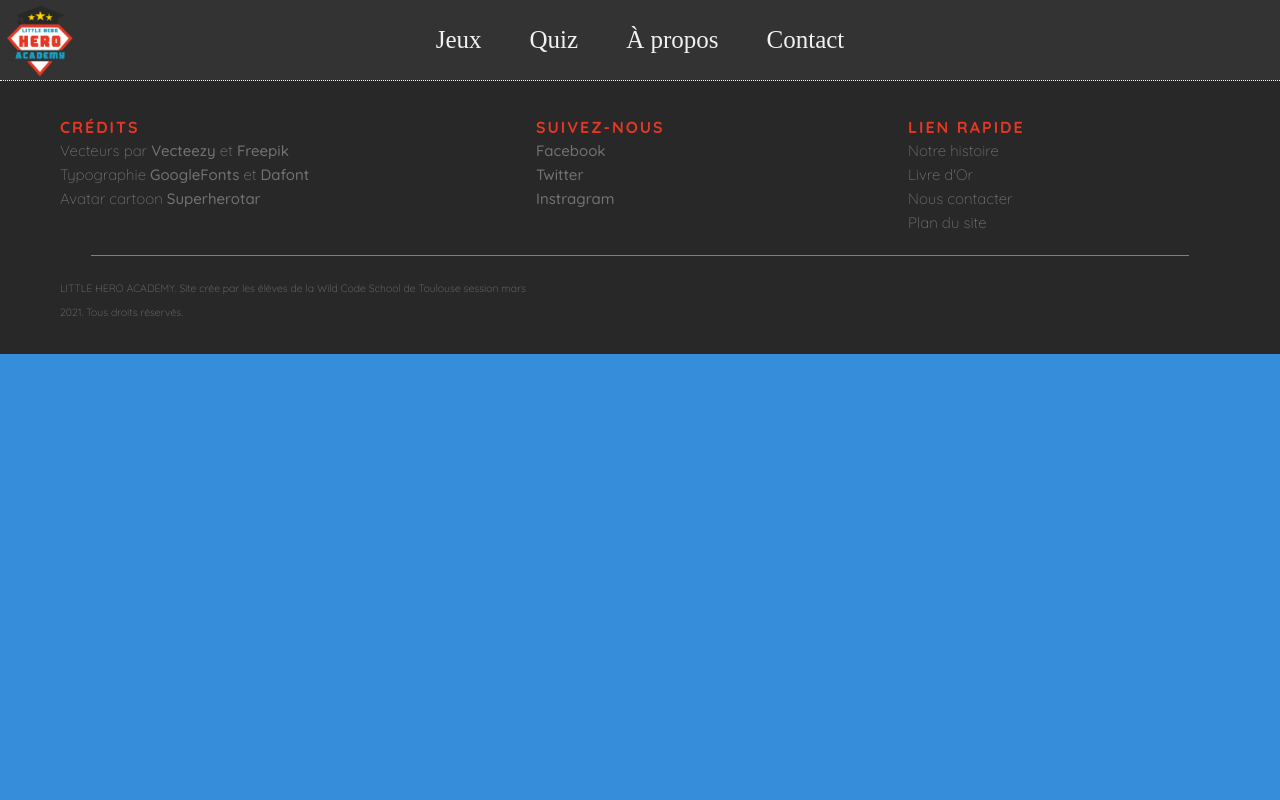
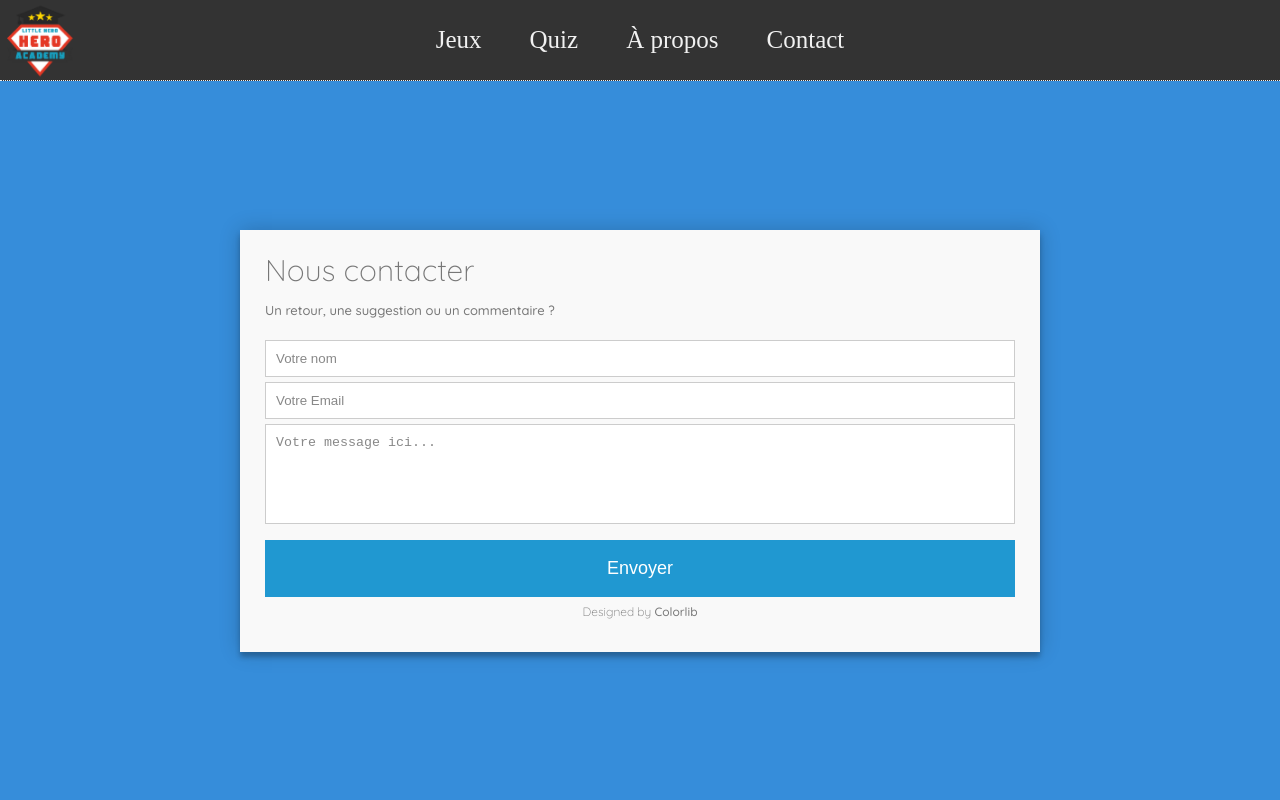
Before and after one commit to WildCodeSchool/tlse0321-js-p2-little-hero-academy, a React (Create React App) app: page /contactform in a window 1280 px wide. Shown: the top 800 px of the page. Built offline with nearby package versions, Linux system fonts and the light colour scheme.

Commit message:
created contact form and added link to app.jsx and header menu, still WIP but main form is done

```diff
--- a/src/App.css
+++ b/src/App.css
@@ -1,6 +1,6 @@
 @import url('https://fonts.googleapis.com/css2?family=Quicksand:wght@300;500;700&display=swap');
 
-/* @font-face {
+@font-face {
   font-family: 'RG-bold';
   src: url('./fonts/roguehero-bold-webfont.woff2') format('woff2'),
     url('./fonts/roguehero-bold-webfont.woff') format('woff');
@@ -24,16 +24,6 @@
   font-style: normal;
 }
 
-@font-face {
-  font-family: 'TextHero-regular';
-  src: url('https://s3-us-west-2.amazonaws.com/s.cdpn.io/4273/306FA6_1_0.woff2')
-      format('woff2'),
-    url('https://s3-us-west-2.amazonaws.com/s.cdpn.io/4273/306FA6_0_0.woff')
-      format('woff');
-  font-style: normal;
-  font-weight: 400;
-} */
-
 :root {
   --greydark: #282828;
   --greylight: #f5f5f5;
--- a/src/App.jsx
+++ b/src/App.jsx
@@ -5,6 +5,7 @@ import Header from './Components/Header';
 import Footer from './Components/Footer';
 import Gamepage from './Components/Gamepage';
 import Carousel from './Components/Carousel';
+import ContactForm from './Components/ContactForm';
 
 function App() {
   return (
@@ -13,6 +14,8 @@ function App() {
         <Header />
         <Route path="/jeux" exact component={Carousel} />
         <Route path="/quiz" exact component={Gamepage} />
+        <Route path="/contactform" exact component={ContactForm} />
+
         <Footer />
       </Router>
     </div>
--- /dev/null
+++ b/src/Components/ContactForm.jsx
@@ -0,0 +1,45 @@
+import React from 'react';
+import '../Styles/ContactForm.css';
+
+const ContactForm = () => (
+  <div className="contact-form-container">
+    <form id="contact" action="mailto:contact@yourdomain.com" method="post">
+      <h3>Nous contacter</h3>
+      <h4>Un retour, une suggestion ou un commentaire ?</h4>
+      <fieldset>
+        <input placeholder="Votre nom" type="text" tabIndex="-3" required />
+      </fieldset>
+      <fieldset>
+        <input placeholder="Votre Email" type="email" tabIndex="-2" required />
+      </fieldset>
+      <fieldset>
+        <textarea placeholder="Votre message ici..." tabIndex="-1" required />
+      </fieldset>
+      <fieldset>
+        <button
+          onClick="submittedForm()"
+          name="submit"
+          type="submit"
+          data-submit="...Sending"
+          href="#"
+          className="hvr-sweep-to-bottom"
+        >
+          Envoyer
+        </button>
+      </fieldset>
+      <p className="copyright">
+        Designed by{' '}
+        <a
+          href="https://colorlib.com"
+          target="_blank"
+          title="Colorlib"
+          rel="noreferrer"
+        >
+          Colorlib
+        </a>
+      </p>
+    </form>
+  </div>
+);
+
+export default ContactForm;
--- a/src/Components/Header.jsx
+++ b/src/Components/Header.jsx
@@ -27,7 +27,12 @@ const header = () => {
           <Link closeMenu={closeMenu} to="/jeux" label="Jeux" href="jeux" />
           <Link closeMenu={closeMenu} to="/quiz" label="Quiz" href="quiz" />
           <Link closeMenu={closeMenu} label="À propos" href="apropos" />
-          <Link closeMenu={closeMenu} label="Contact" href="contact" />
+          <Link
+            closeMenu={closeMenu}
+            to="/contactform"
+            label="Contact"
+            href="contact"
+          />
         </ul>
         <button type="button" className="hamburger-btn" onClick={handleToggle}>
           <img
--- /dev/null
+++ b/src/Styles/ContactForm.css
@@ -0,0 +1,151 @@
+.contact-form-container * {
+  margin: 0;
+  padding: 0;
+  box-sizing: border-box;
+  -webkit-box-sizing: border-box;
+  -moz-box-sizing: border-box;
+}
+
+.contact-form-container {
+  max-width: 800px;
+  width: 100%;
+  margin: 0 auto;
+  position: relative;
+  font-family: 'Quicksand', Helvetica, Arial, sans-serif;
+  font-weight: 100;
+  font-size: 12px;
+  line-height: 30px;
+  color: #777;
+}
+
+#contact input[type='text'],
+#contact input[type='email'],
+#contact input[type='tel'],
+#contact input[type='url'],
+#contact textarea,
+#contact button[type='submit'] {
+  font: 'Quicksand', Helvetica, Arial, sans-serif;
+}
+
+#contact {
+  background: #f9f9f9;
+  padding: 25px;
+  margin: 150px 0;
+  box-shadow: 0 0 20px 0 rgba(0, 0, 0, 0.2), 0 5px 5px 0 rgba(0, 0, 0, 0.24);
+}
+
+#contact h3 {
+  display: block;
+  font-size: 30px;
+  font-weight: 300;
+  margin-bottom: 10px;
+}
+
+#contact h4 {
+  margin: 5px 0 15px;
+  display: block;
+  font-size: 13px;
+  font-weight: 400;
+}
+
+fieldset {
+  border: medium none !important;
+  margin: 0 0 10px;
+  min-width: 100%;
+  padding: 0;
+  width: 100%;
+}
+
+#contact input[type='text'],
+#contact input[type='email'],
+#contact input[type='tel'],
+#contact input[type='url'],
+#contact textarea {
+  width: 100%;
+  border: 1px solid #ccc;
+  background: #fff;
+  margin: 0 0 5px;
+  padding: 10px;
+}
+
+#contact textarea {
+  height: 100px;
+  max-width: 100%;
+  resize: none;
+}
+
+.copyright {
+  text-align: center;
+}
+
+#contact input:focus,
+#contact textarea:focus {
+  outline: 0;
+  border: 1px solid #aaa;
+}
+
+::-webkit-input-placeholder {
+  color: #888;
+}
+
+:-moz-placeholder {
+  color: #888;
+}
+
+::-moz-placeholder {
+  color: #888;
+}
+
+:-ms-input-placeholder {
+  color: #888;
+}
+.hvr-sweep-to-bottom {
+  display: inline-block;
+  vertical-align: middle;
+  -webkit-transform: perspective(1px) translateZ(0);
+  transform: perspective(1px) translateZ(0);
+  box-shadow: 0 0 1px rgba(0, 0, 0, 0);
+  position: relative;
+  -webkit-transition-property: color;
+  transition-property: color;
+  -webkit-transition-duration: 0.3s;
+  transition-duration: 0.3s;
+  color: white;
+  border: none;
+  padding: 1em;
+  background-color: #2098d1;
+  cursor: pointer;
+  width: 100%;
+  font-size: 1.5em;
+}
+.hvr-sweep-to-bottom:before {
+  content: '';
+  position: absolute;
+  z-index: -1;
+  top: 0;
+  left: 0;
+  right: 0;
+  bottom: 0;
+  background: #282828;
+  -webkit-transform: scaleY(0);
+  transform: scaleY(0);
+  -webkit-transform-origin: 50% 0;
+  transform-origin: 50% 0;
+  -webkit-transition-property: transform;
+  transition-property: transform;
+  -webkit-transition-duration: 0.3s;
+  transition-duration: 0.3s;
+  -webkit-transition-timing-function: ease-out;
+  transition-timing-function: ease-out;
+}
+.hvr-sweep-to-bottom:hover,
+.hvr-sweep-to-bottom:focus,
+.hvr-sweep-to-bottom:active {
+  color: #2098d1;
+}
+.hvr-sweep-to-bottom:hover:before,
+.hvr-sweep-to-bottom:focus:before,
+.hvr-sweep-to-bottom:active:before {
+  -webkit-transform: scaleY(1);
+  transform: scaleY(1);
+}
```
